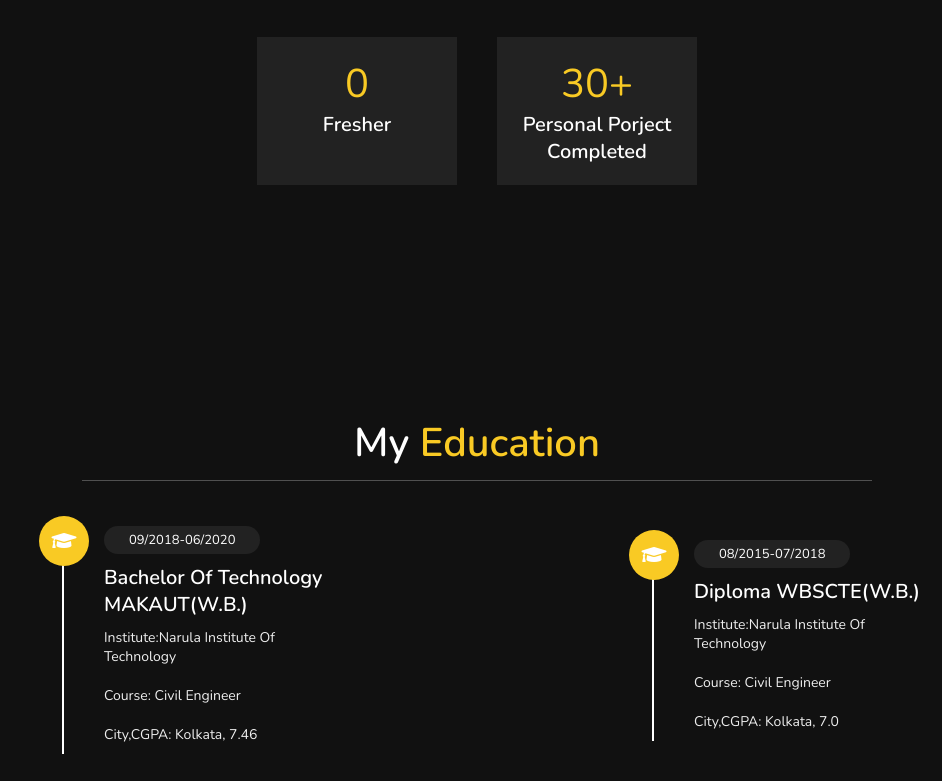
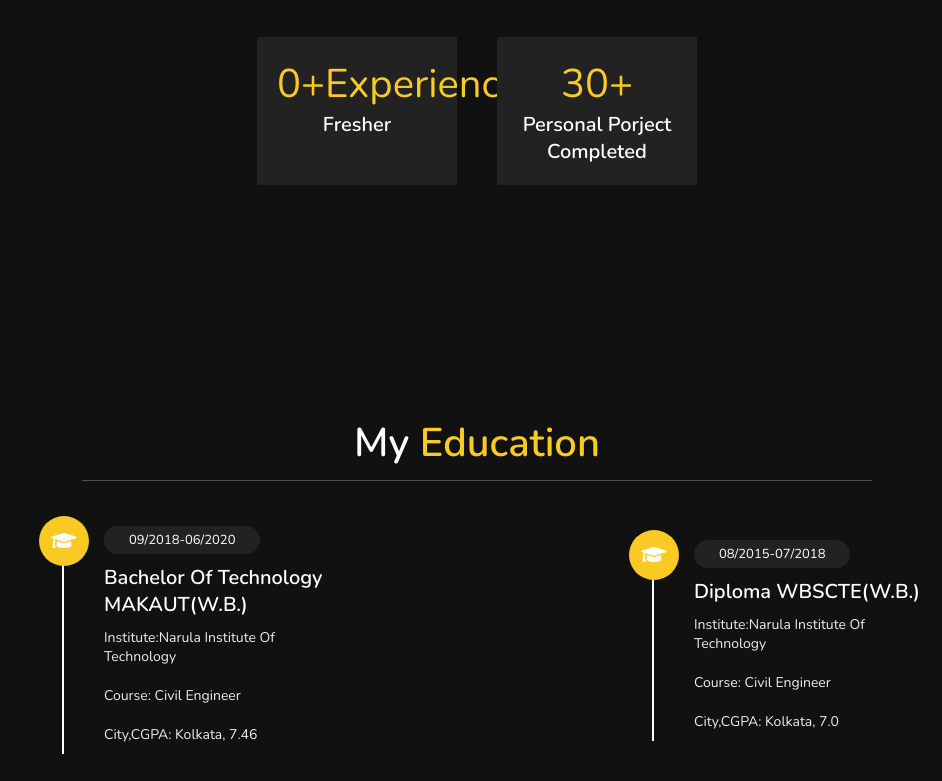
Before and after one commit to Partho97/MyPortfolio, a plain HTML site: page index.html in a window 1280 px wide. Shown: the part 1204-1985 px from the top of the page, without its empty margins (338-1280 px from the left). Drawn offline with nearby package versions, Linux system fonts and the light colour scheme.

Commit message:
Update index.html

```diff
--- a/index.html
+++ b/index.html
@@ -74,7 +74,7 @@
     <div class="counter">
 
         <div class="box">
-            <span>0</span>
+            <span>0+experience</span>
             <h3>fresher</h3>
         </div>
 
```
